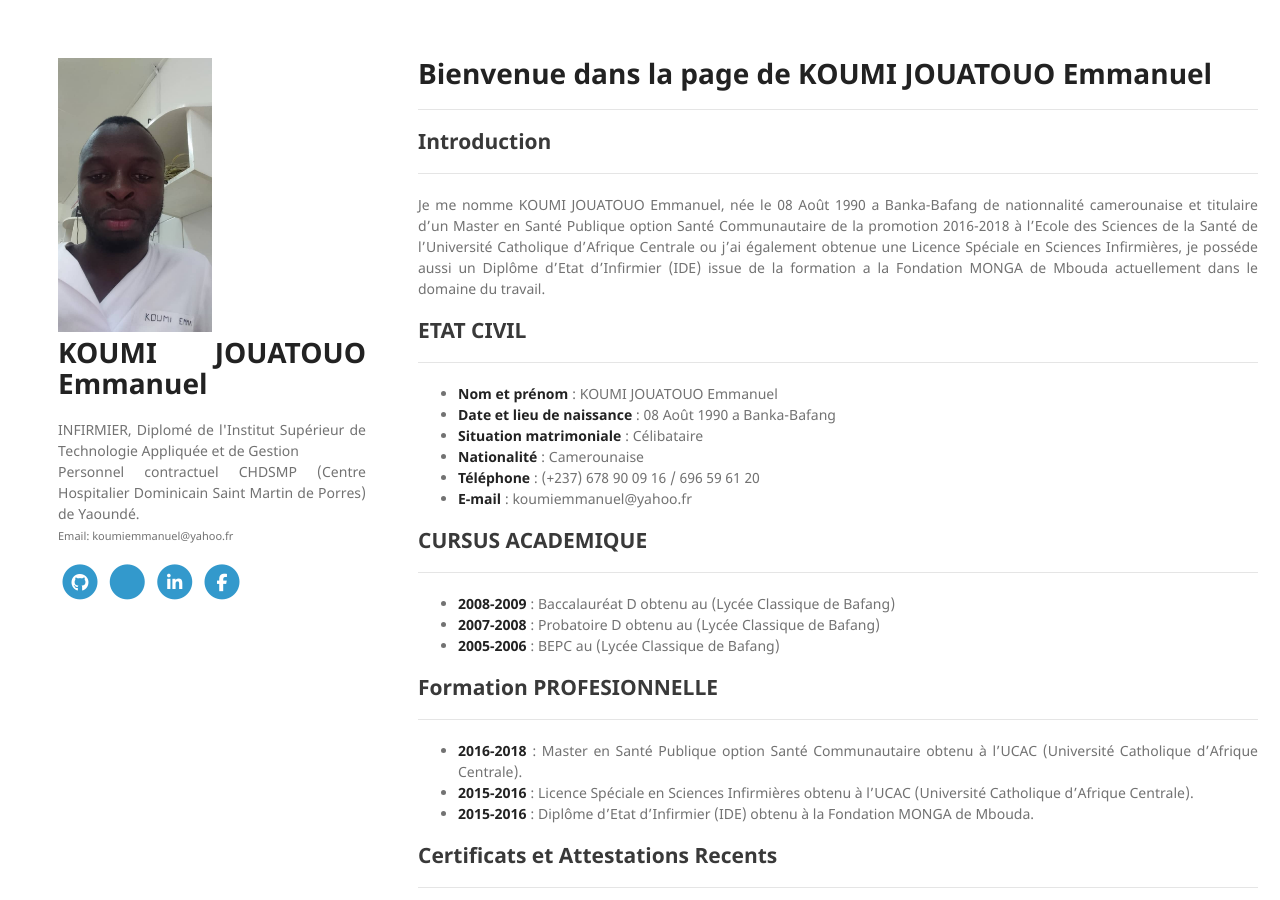
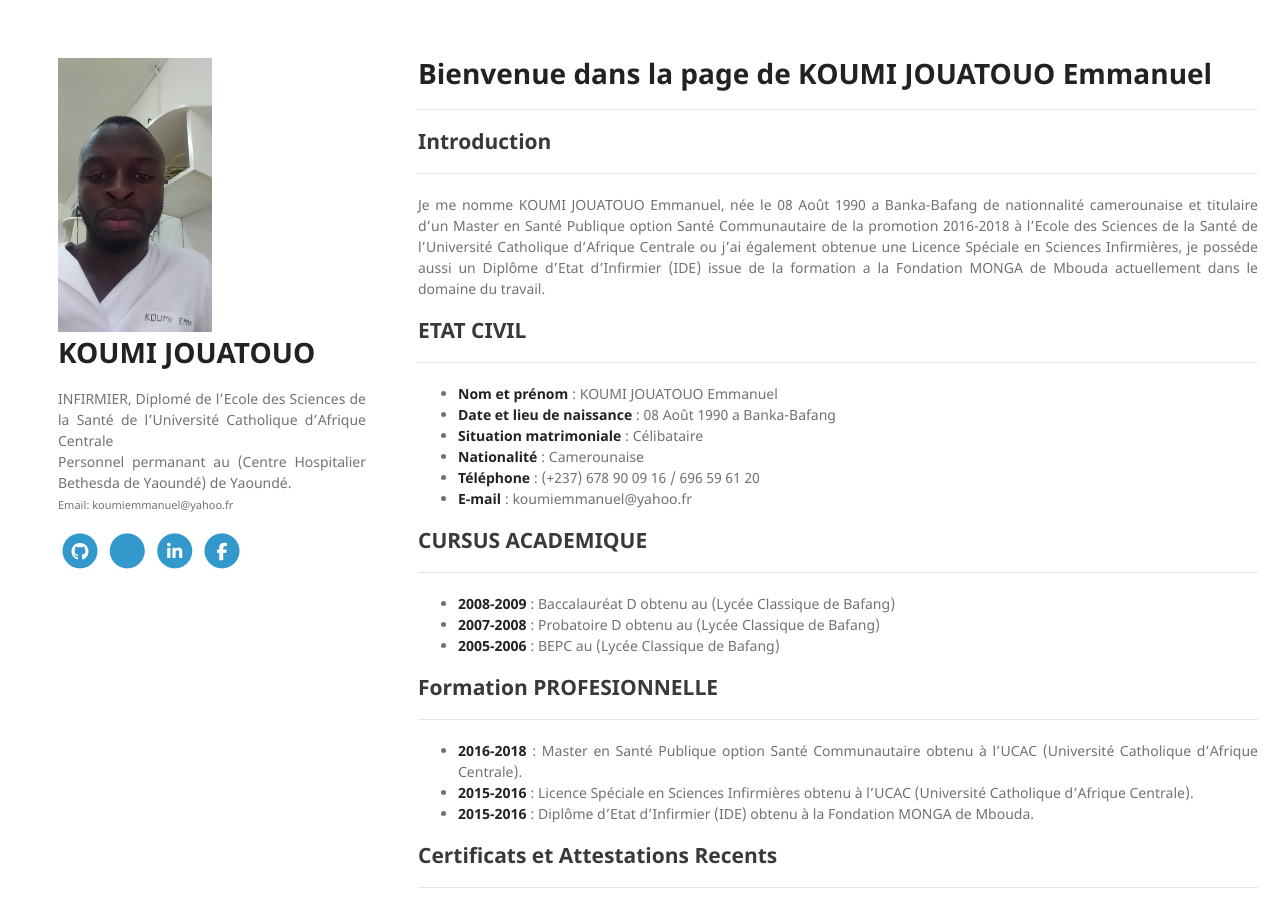
Before and after one commit to koumi-jouatouo/koumi-jouatouo.github.io, a Jekyll site: the page built from index.md, in a window 1280 px wide and 900 px high. Built offline with Jekyll 4.4.1, drawn with Linux system fonts in a browser that asks for light colours; nearby versions of some CDN libraries; our own code applies the rules of GitHub Pages for plain Markdown files; a style sheet for code colours, icons or effects is not loaded.

Commit message:
Update default.html

```diff
--- a/_layouts/default.html
+++ b/_layouts/default.html
@@ -30,10 +30,10 @@
     <div class="wrapper">
       <header>
         <a href="{{ '/' | relative_url }}"><img style="max-width: 50%" src="{{ site.logo_url }}">
-          <h1>KOUMI JOUATOUO Emmanuel</h1>
+          <h1>KOUMI JOUATOUO</h1>
         </a>
-        <p>INFIRMIER, Diplomé de l'Institut Supérieur de Technologie Appliquée et de Gestion <br/>
-            Personnel contractuel CHDSMP (Centre Hospitalier Dominicain Saint Martin de Porres) de Yaoundé.<br/> <small>Email: koumiemmanuel@yahoo.fr</small></p>
+        <p>INFIRMIER, Diplomé de l’Ecole des Sciences de la Santé de l’Université Catholique d’Afrique Centrale <br/>
+            Personnel permanant au (Centre Hospitalier Bethesda de Yaoundé) de Yaoundé.<br/> <small>Email: koumiemmanuel@yahoo.fr</small></p>
         <!--
         <a href="https://github.com/jpainam" target="_blank" rel="external" style="padding-left:10px;">
               <i class="fa fa-github-square fa-2x" aria-hidden="true"></i> </a>
```
